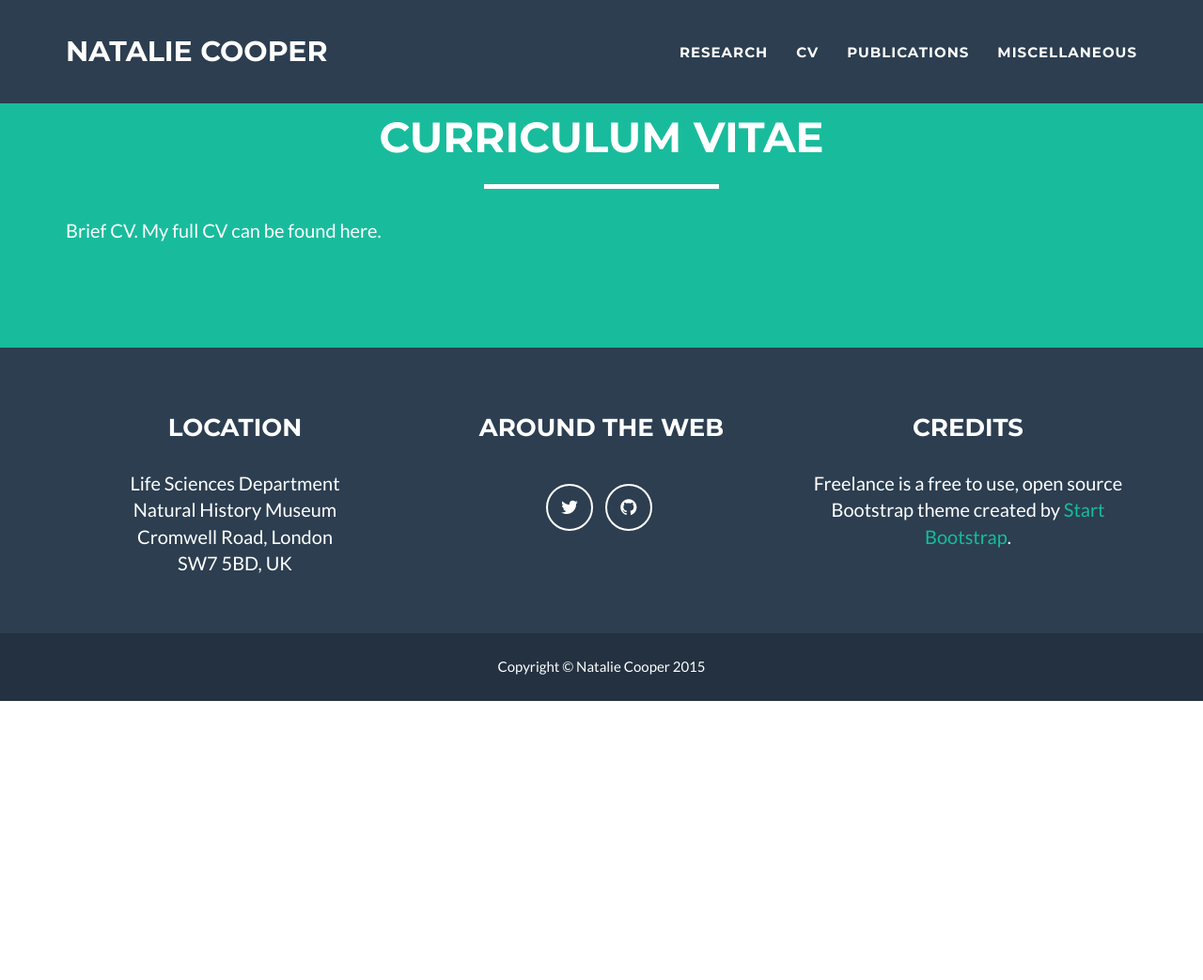
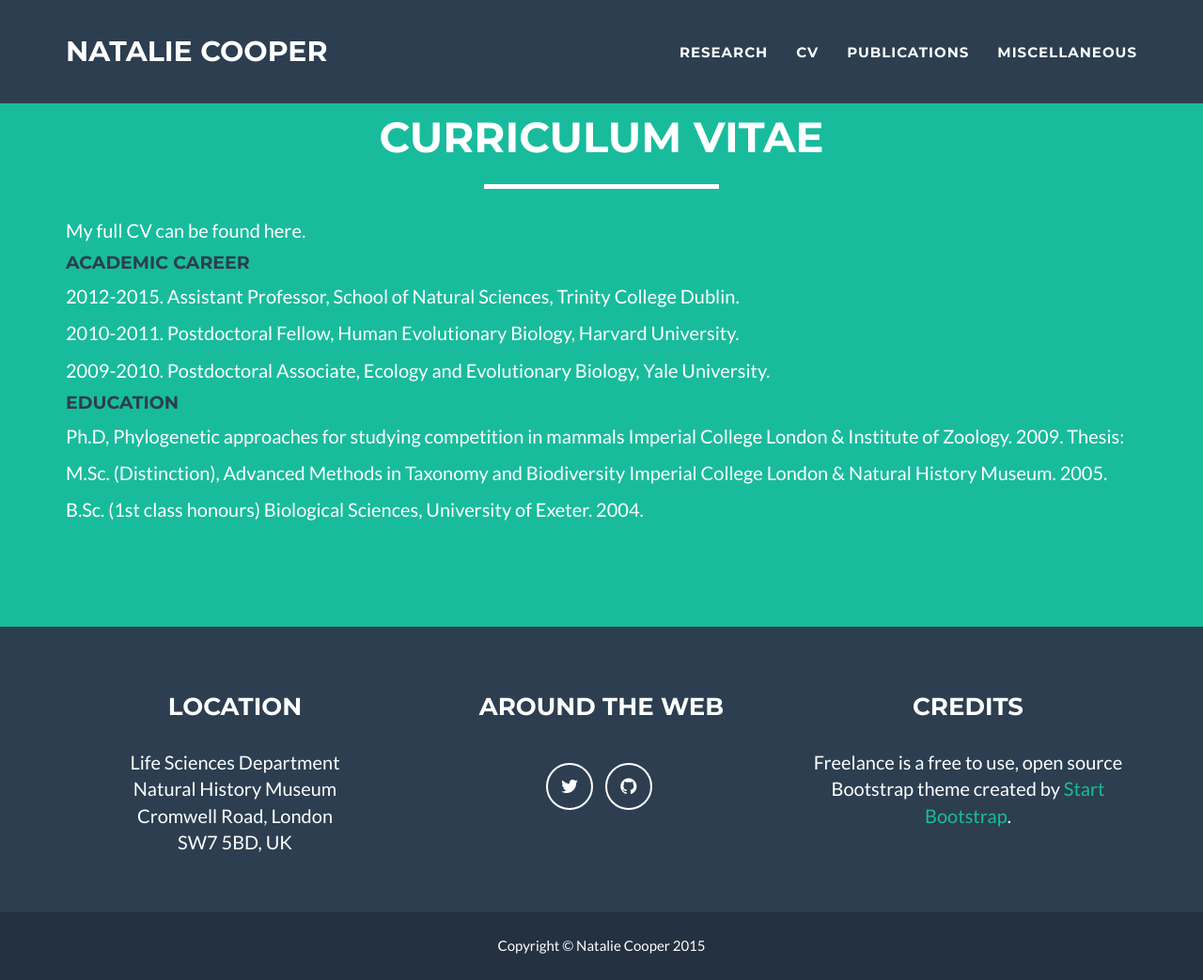
Before and after one commit to nhcooper123/nhcooper123.github.io, a Jekyll site: the page cv.html, which Jekyll copies as it is, in a window 1280 px wide and 1043 px high. Shown: the whole window at 94% size. Built offline with Jekyll 4.4.1, drawn with Linux system fonts in a browser that asks for light colours.

Commit message:
Added CV details

```diff
--- a/cv.html
+++ b/cv.html
@@ -103,7 +103,40 @@
                     <hr class="star-light">
                 </div>
             </div>
-                    <p>Brief CV. My full CV can be found here.</p>
+                    <p>My full CV can be found here.</p>
+
+<h4><font color="2c3e50">Academic Career</font></h4>
+
+  <p>
+    2012-2015. Assistant Professor, School of Natural Sciences, Trinity College Dublin.
+  </p>
+
+  <p>
+    2010-2011. Postdoctoral Fellow, Human Evolutionary Biology, Harvard University.
+  </p>
+
+  <p>
+    2009-2010. Postdoctoral Associate, Ecology and Evolutionary Biology, Yale University.
+  </p>
+
+<h4><font color="2c3e50">Education</font></h4>
+
+  <p>
+    Ph.D, Phylogenetic approaches for studying competition in mammals Imperial College London & Institute of Zoology. 2009.
+    Thesis:
+  </p>
+
+  <p>
+    M.Sc. (Distinction), Advanced Methods in Taxonomy and Biodiversity Imperial College London & Natural History Museum. 2005.
+  </p>
+
+  <p>
+    B.Sc. (1st class honours) Biological Sciences, University of Exeter. 2004.
+  </p>
+
+
+
+
         </div>
     </section>
 
```
